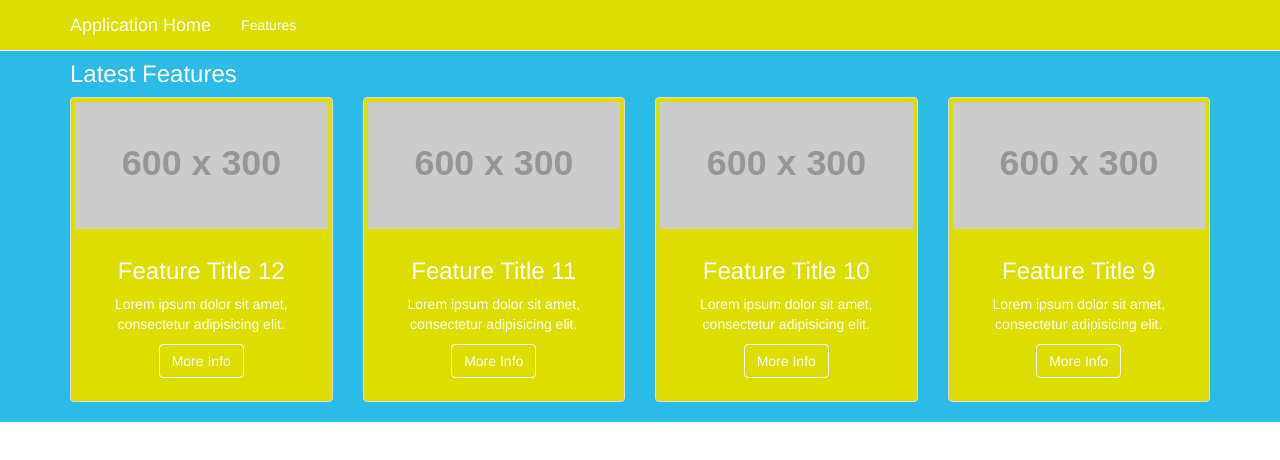
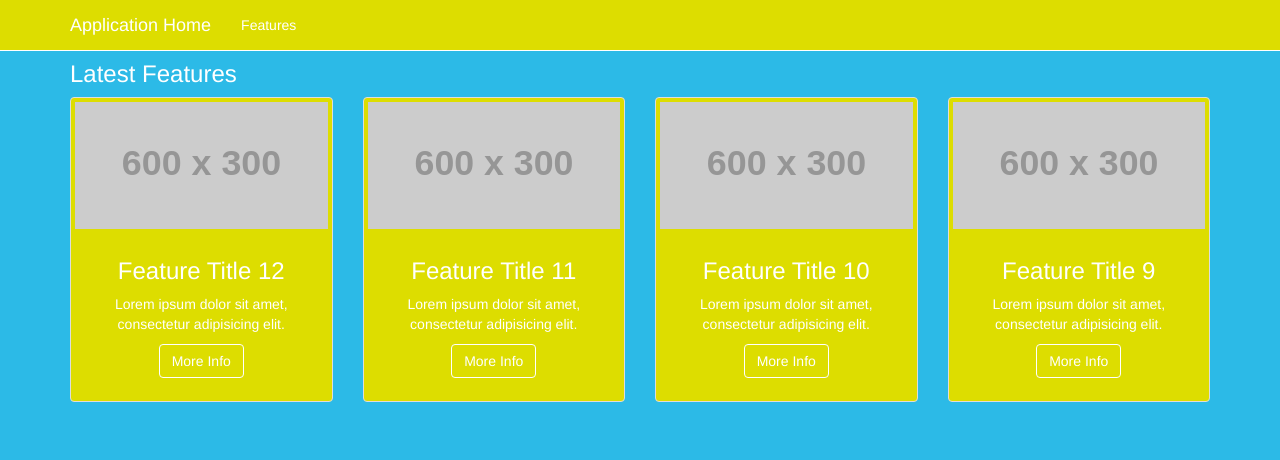
Before and after one commit to snolandis/ng-app2, an Angular app: page / in a window 1280 px wide. Shown: the top 460 px of the page. Built offline with nearby package versions, Linux system fonts and the light colour scheme.

Commit message:
fixed page divs

```diff
--- a/src/app/home/home.component.html
+++ b/src/app/home/home.component.html
@@ -1,6 +1,5 @@
 <!-- Page Content -->
 <div id="blue">
-
 
 <div class="container">
 
--- a/src/styles.css
+++ b/src/styles.css
@@ -1,9 +1,15 @@
 /* You can add global styles to this file, and also import other style files */
+html, body {
+  height: 100%;
+  width: 100%;
+}
+
 h1, h2, h3, p {
   color: white
 }
 #blue {
-  background-color: #2CBAE7
+  background-color: #2CBAE7;
+  height: 100%
 }
 #pink {
   background-color: #FE4972
```
